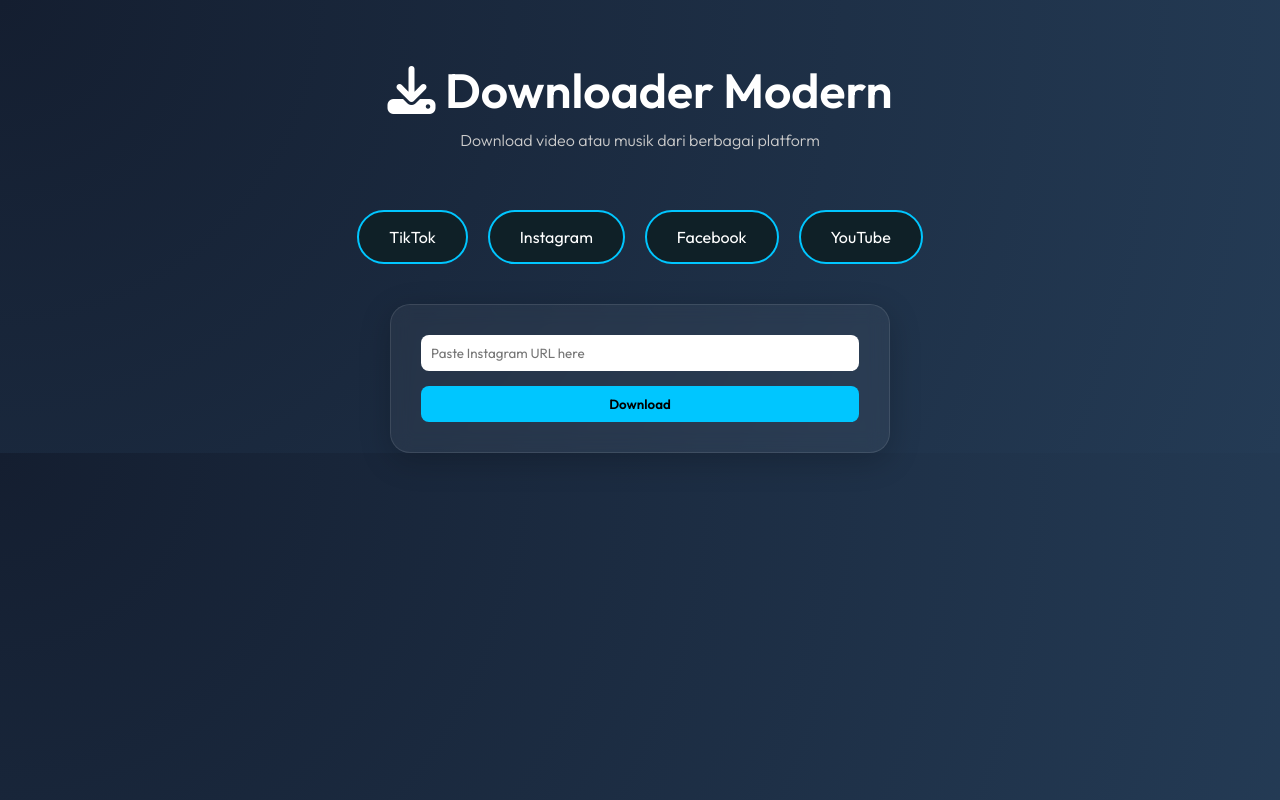
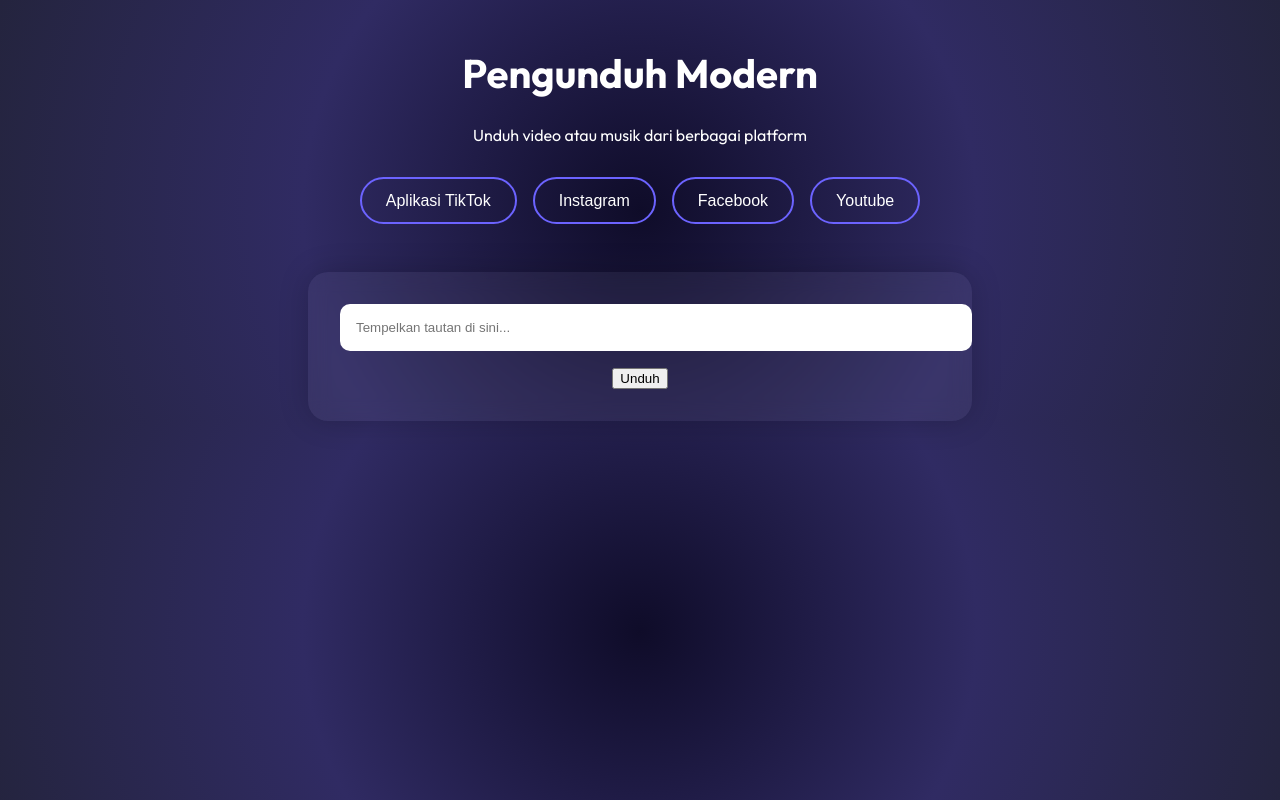
Before and after one commit to Alcynorrr/dwnld, a plain HTML site: page index.html in a window 1280 px wide. Both pictures are taken after a click on the button "Instagram". Drawn offline with Linux system fonts and the light colour scheme.

Commit message:
Update index.html

```diff
--- a/index.html
+++ b/index.html
@@ -1,169 +1,128 @@
-<!DOCTYPE html><html lang="en">
+<!DOCTYPE html><html lang="id">
 <head>
   <meta charset="UTF-8" />
   <meta name="viewport" content="width=device-width, initial-scale=1.0" />
-  <title>Tech Downloader</title>
-  <link href="https://fonts.googleapis.com/css2?family=Outfit:wght@300;400;600&display=swap" rel="stylesheet">
-  <script src="https://kit.fontawesome.com/a076d05399.js" crossorigin="anonymous"></script>
+  <title>Pengunduh Modern</title>
+  <link href="https://fonts.googleapis.com/css2?family=Outfit:wght@400;700&display=swap" rel="stylesheet" />
   <style>
-    * {
+    body {
+      font-family: 'Outfit', sans-serif;
       margin: 0;
       padding: 0;
-      box-sizing: border-box;
-      font-family: 'Outfit', sans-serif;
+      background: radial-gradient(circle at center, #0f0c29, #302b63, #24243e);
+      color: #fff;
+      text-align: center;
+      overflow-x: hidden;
     }
-    body {
-      background: radial-gradient(circle at top left, #141e30, #243b55);
-      color: white;
-      overflow-x: hidden;
-      transition: background 0.5s ease;
+    h1 {
+      margin-top: 3rem;
+      font-size: 2.5rem;
+      animation: fadeInDown 1s ease-out;
     }
-    header {
-      text-align: center;
-      padding: 60px 20px 20px;
+    p {
+      margin-bottom: 2rem;
+      animation: fadeInUp 1s ease-out;
     }
-    header h1 {
-      font-size: 3rem;
-      font-weight: 600;
-      margin-bottom: 10px;
-    }
-    header p {
-      font-weight: 300;
-      color: #ccc;
-    }
-    .button-group {
+    .buttons {
       display: flex;
       justify-content: center;
-      gap: 20px;
-      margin: 40px 0;
       flex-wrap: wrap;
+      gap: 1rem;
+      margin-bottom: 3rem;
     }
-    .button-group button {
-      background: #0f2027;
-      border: 2px solid #00c6ff;
-      color: white;
-      padding: 15px 30px;
+    .buttons button {
+      background: transparent;
+      border: 2px solid #6c63ff;
+      color: #fff;
+      padding: 0.8rem 1.5rem;
       border-radius: 30px;
+      cursor: pointer;
       font-size: 1rem;
-      cursor: pointer;
       transition: all 0.3s ease;
     }
-    .button-group button:hover {
-      background: #00c6ff;
-      color: black;
+    .buttons button:hover {
+      background: #6c63ff;
+      box-shadow: 0 0 10px #6c63ff;
     }
-    .card {
-      width: 90%;
-      max-width: 500px;
+    .form-wrapper {
+      max-width: 600px;
       margin: auto;
+      padding: 2rem;
       background: rgba(255, 255, 255, 0.05);
-      border: 1px solid rgba(255, 255, 255, 0.1);
       border-radius: 20px;
-      padding: 30px;
       backdrop-filter: blur(10px);
-      box-shadow: 0 8px 32px rgba(0, 0, 0, 0.2);
+      box-shadow: 0 0 30px rgba(0,0,0,0.2);
       display: none;
-      animation: fadeInUp 0.5s ease forwards;
+      animation: scaleIn 0.5s ease forwards;
     }
-    .card.active {
-      display: block;
+    .form-wrapper input {
+      width: 100%;
+      padding: 1rem;
+      border: none;
+      border-radius: 10px;
+      margin-bottom: 1rem;
     }
-    .card input {
-      width: 100%;
-      padding: 10px;
-      border: none;
-      border-radius: 8px;
-      margin-bottom: 15px;
+    .form-wrapper .yt-btns button {
+      margin: 0.5rem;
+      padding: 0.7rem 1.2rem;
     }
-    .card button {
-      background: #00c6ff;
-      border: none;
-      padding: 10px 20px;
-      color: black;
-      font-weight: bold;
-      border-radius: 8px;
-      cursor: pointer;
-      width: 100%;
+    @keyframes fadeInDown {
+      from { opacity: 0; transform: translateY(-20px); }
+      to { opacity: 1; transform: translateY(0); }
     }
     @keyframes fadeInUp {
-      from {
-        transform: translateY(40px);
-        opacity: 0;
-      }
-      to {
-        transform: translateY(0);
-        opacity: 1;
-      }
+      from { opacity: 0; transform: translateY(20px); }
+      to { opacity: 1; transform: translateY(0); }
+    }
+    @keyframes scaleIn {
+      from { opacity: 0; transform: scale(0.9); }
+      to { opacity: 1; transform: scale(1); }
     }
   </style>
 </head>
 <body>
-  <header>
-    <h1><i class="fas fa-download"></i> Downloader Modern</h1>
-    <p>Download video atau musik dari berbagai platform</p>
-  </header>  <div class="button-group">
-    <button onclick="showCard('tiktok')">TikTok</button>
-    <button onclick="showCard('instagram')">Instagram</button>
-    <button onclick="showCard('facebook')">Facebook</button>
-    <button onclick="showCard('youtube')">YouTube</button>
-  </div>  <div id="tiktok" class="card">
-    <input id="tiktokUrl" type="text" placeholder="Paste TikTok URL here">
-    <button onclick="download('tiktok')">Download</button>
-  </div>  <div id="instagram" class="card">
-    <input id="igUrl" type="text" placeholder="Paste Instagram URL here">
-    <button onclick="download('ig')">Download</button>
-  </div>  <div id="facebook" class="card">
-    <input id="fbUrl" type="text" placeholder="Paste Facebook URL here">
-    <button onclick="download('fb')">Download</button>
-  </div>  <div id="youtube" class="card">
-    <input id="ytUrl" type="text" placeholder="Paste YouTube URL here">
-    <button onclick="chooseYTOption()">Pilih MP3 / MP4</button>
+  <h1>Pengunduh Modern</h1>
+  <p>Unduh video atau musik dari berbagai platform</p>
+  <div class="buttons">
+    <button onclick="showForm('tiktok')">Aplikasi TikTok</button>
+    <button onclick="showForm('instagram')">Instagram</button>
+    <button onclick="showForm('facebook')">Facebook</button>
+    <button onclick="showForm('youtube')">Youtube</button>
+  </div>  <div class="form-wrapper" id="formWrapper">
+    <input type="text" id="linkInput" placeholder="Tempelkan tautan di sini...">
+    <div class="yt-btns" id="ytOptions" style="display:none;">
+      <button onclick="download('ytmp3')">Unduh MP3</button>
+      <button onclick="download('ytmp4')">Unduh MP4</button>
+    </div>
+    <button id="downloadBtn" onclick="download()">Unduh</button>
   </div>  <script>
-    function showCard(platform) {
-      document.querySelectorAll('.card').forEach(el => el.classList.remove('active'));
-      document.getElementById(platform).classList.add('active');
+    let currentType = '';
+    function showForm(type) {
+      currentType = type;
+      const form = document.getElementById('formWrapper');
+      const ytBtns = document.getElementById('ytOptions');
+      document.getElementById('linkInput').value = '';
+      ytBtns.style.display = (type === 'youtube') ? 'block' : 'none';
+      document.getElementById('downloadBtn').style.display = (type === 'youtube') ? 'none' : 'inline-block';
+      form.style.display = 'block';
     }
 
-    async function download(type) {
-      let url = '';
-      if (type === 'tiktok') url = document.getElementById('tiktokUrl').value;
-      if (type === 'ig') url = document.getElementById('igUrl').value;
-      if (type === 'fb') url = document.getElementById('fbUrl').value;
+    async function download(subtype = '') {
+      const link = document.getElementById('linkInput').value.trim();
+      if (!link) return alert('Mohon masukkan URL terlebih dahulu.');
 
-      const apiUrls = {
-        tiktok: `https://api.riicode.my.id/api/download/tiktokdl?url=${encodeURIComponent(url)}`,
-        ig: `https://api.riicode.my.id/api/download/igdl?url=${encodeURIComponent(url)}`,
-        fb: `https://api.riicode.my.id/api/download/fbdl?url=${encodeURIComponent(url)}`,
-      };
-
+      const type = currentType === 'youtube' ? subtype : currentType;
       try {
-        const res = await fetch(apiUrls[type]);
-        const data = await res.json();
-        const downloadLink = data.result?.nowatermark || data.result?.media || data.result?.url;
-        if (downloadLink) {
-          window.open(downloadLink, '_blank');
+        const response = await fetch(`https://api.riicode.my.id/api/download/${type}?url=${encodeURIComponent(link)}`);
+        const data = await response.json();
+        if (data.status && data.result && data.result.url) {
+          window.open(data.result.url, '_blank');
         } else {
           alert('Gagal mengambil link download.');
         }
       } catch (err) {
-        alert('Terjadi kesalahan saat memproses.');
-      }
-    }
-
-    async function chooseYTOption() {
-      const url = document.getElementById('ytUrl').value;
-      const choice = confirm("Klik OK untuk MP4, Cancel untuk MP3");
-      const endpoint = choice ? 'ytmp4' : 'ytmp3';
-      const apiUrl = `https://api.riicode.my.id/api/download/${endpoint}?url=${encodeURIComponent(url)}`;
-
-      try {
-        const res = await fetch(apiUrl);
-        const data = await res.json();
-        const link = data.result?.url || data.result?.download;
-        if (link) window.open(link, '_blank');
-        else alert('Gagal mendapatkan link download.');
-      } catch (e) {
-        alert('Gagal memproses YouTube.');
+        console.error(err);
+        alert('Terjadi kesalahan saat menghubungi server.');
       }
     }
   </script></body>
```
